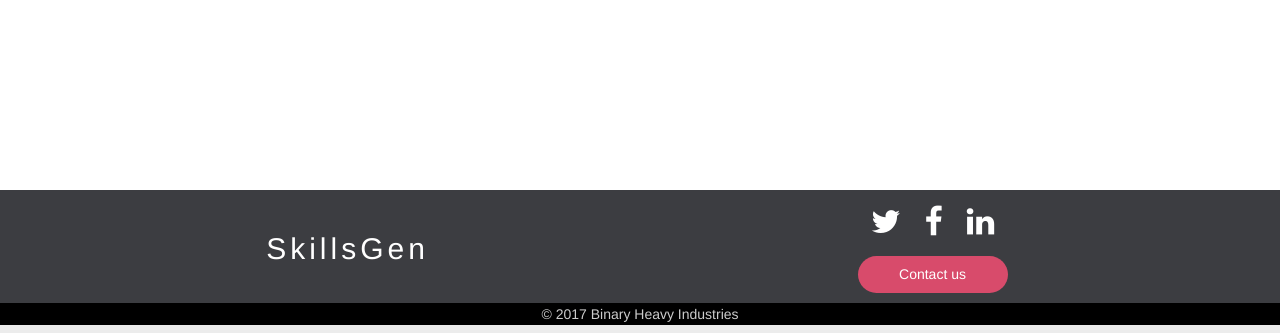
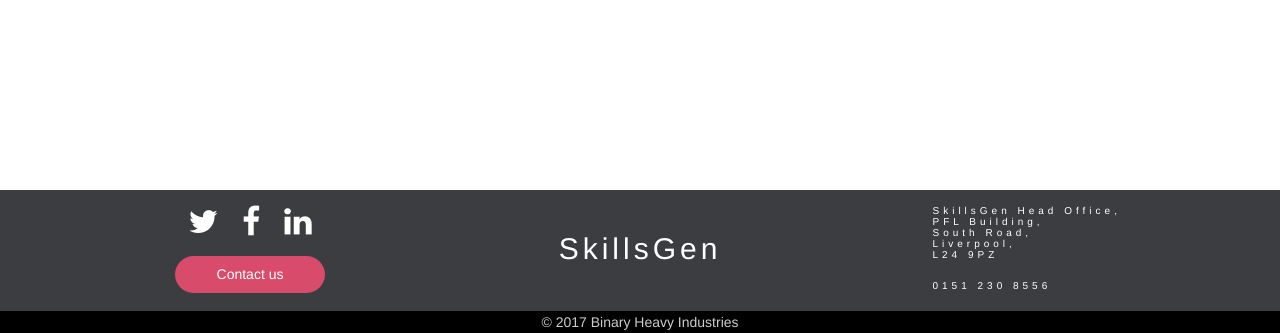
Before and after one commit to SkillsGen/sgmain, a Flask app: page /about in a window 1280 px wide. Shown: the part 1819-2152 px from the top of the page. Run offline with Flask 2, Linux system fonts and the light colour scheme; some libraries are stand-ins or nearby versions.

Commit message:
fixed index alignment

```diff
--- a/static/styles.css
+++ b/static/styles.css
@@ -19,7 +19,6 @@
     padding-right: 0px;
   background-color: #FFFFFF;
     height: 100%;
-
 }
 
 h3 {
--- a/templates/index.html
+++ b/templates/index.html
@@ -79,10 +79,10 @@
             {% for row in upcoming %}
                 <div class="upcoming">
                     <div class="row">
-                        <div class="col-sm-2">
+                        <div class="col-xs-2">
                             <img src="{{ url_for('static', filename='excel-icon.png') }}">
                         </div>
-                        <div class="col-sm-9">
+                        <div class="col-xs-9">
                             <div class="row">
                                 {{ row.course }}
                             </div>
@@ -90,7 +90,7 @@
                                 {{ row.day }} {{ row.month }} {{ row.date_part}}
                             </div>
                         </div>
-                        <div class="col-sm-1">
+                        <div class="col-xs-1">
                             <a href="{{ url_for('inquire', token = row.id) }}" class="navbar-left">
                                 <div class="booknow">
                                     BOOK NOW!
--- a/templates/layout.html
+++ b/templates/layout.html
@@ -41,7 +41,7 @@
                         <li><a href="{{ url_for('management') }}">Management Skills</a></li>
                         <li><a href="{{ url_for('technical') }}">Technical Skills</a></li>
                         <li><a href="{{ url_for('exams') }}">MOS Exams</a></li>
-                        <li><a href="{{ url_for('about') }}">About Us</a></li>
+                        <li><a href="{{ url_for('about') }}">About</a></li>
                     </ul>
                     <ul class="nav navbar-nav navbar-right">
                         <li style="border-right: solid; border-width:1px;border-color:light grey"><a href="{{ url_for('inquire') }}">Inquire</a></li>
@@ -61,16 +61,26 @@
     <footer id="myFooter">
         <div class="container">
             <div class="row" style="text-align:center">
-                <div class="col-sm-6">
-                    <a href="http://skillsgen.com"><h2 style="letter-spacing:4px; color: white; padding-top: 12px">SkillsGen</h2></a>
-                </div>
-                <div class="col-sm-6">
+                <div class="col-sm-4">
                     <div class="social-networks">
                         <a href="https://twitter.com/skillsgenltd" class="twitter"><i class="fa fa-twitter"></i></a>
                         <a href="https://www.facebook.com/OfficialSkillsGen/" class="facebook"><i class="fa fa-facebook"></i></a>
                         <a href="https://www.linkedin.com/company/skillsgen" class="linkedin"><i class="fa fa-linkedin"></i></a>
                     </div>
                     <button type="button" class="btn btn-default" onclick="location.href='mailto:training@skillsgen.com'">Contact us</button>
+                </div>
+                <div class="col-sm-4">
+                    <a href="http://skillsgen.com"><h2 style="letter-spacing:4px; color: white; padding-top: 12px">SkillsGen</h2></a>
+                </div>
+                <div class="col-sm-4">
+                    <div style="width: 195px; margin: 0 auto">
+                        <h2 style="color:white;font-size: 10px;margin-top: 5px;text-align:left">SkillsGen Head Office,<br>
+                        PFL Building,<br>
+                        South Road,<br>
+                        Liverpool,<br>
+                        L24 9PZ</h2>
+                        <h2 style="color:white;font-size: 10px; text-align:left">0151 230 8556</h2>
+                    </div>
                 </div>
             </div>
         </div>
```
